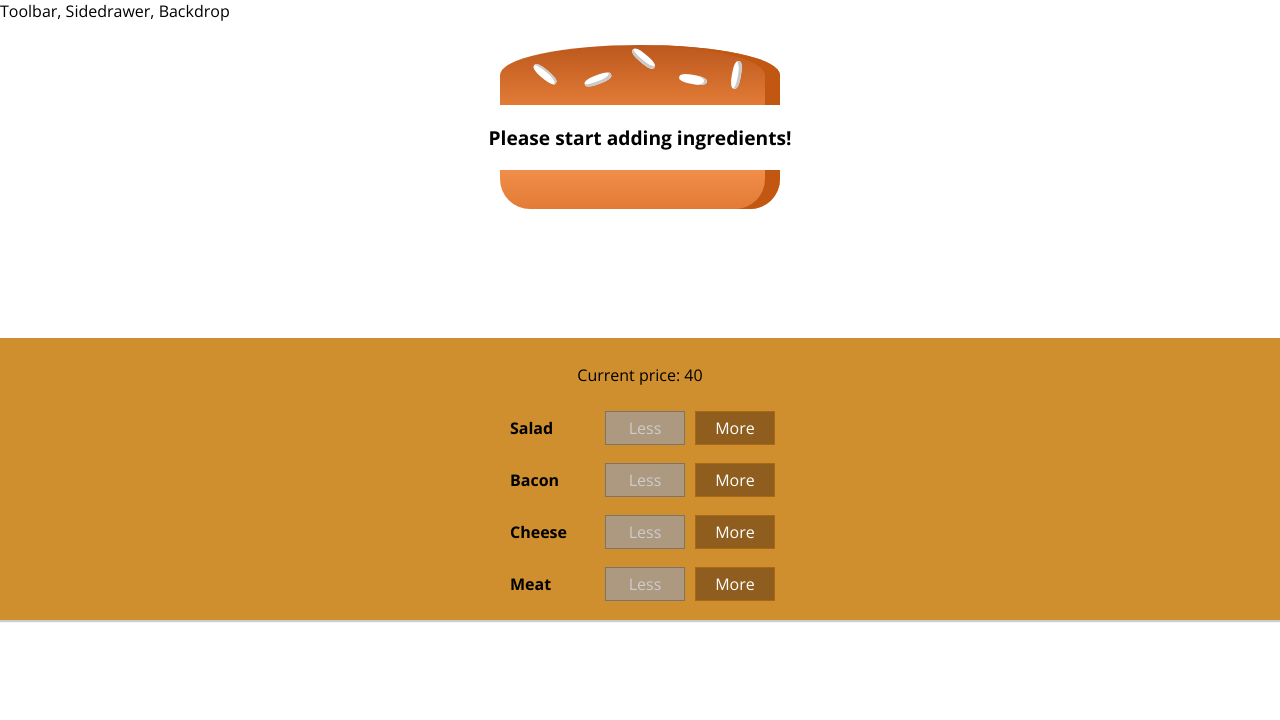
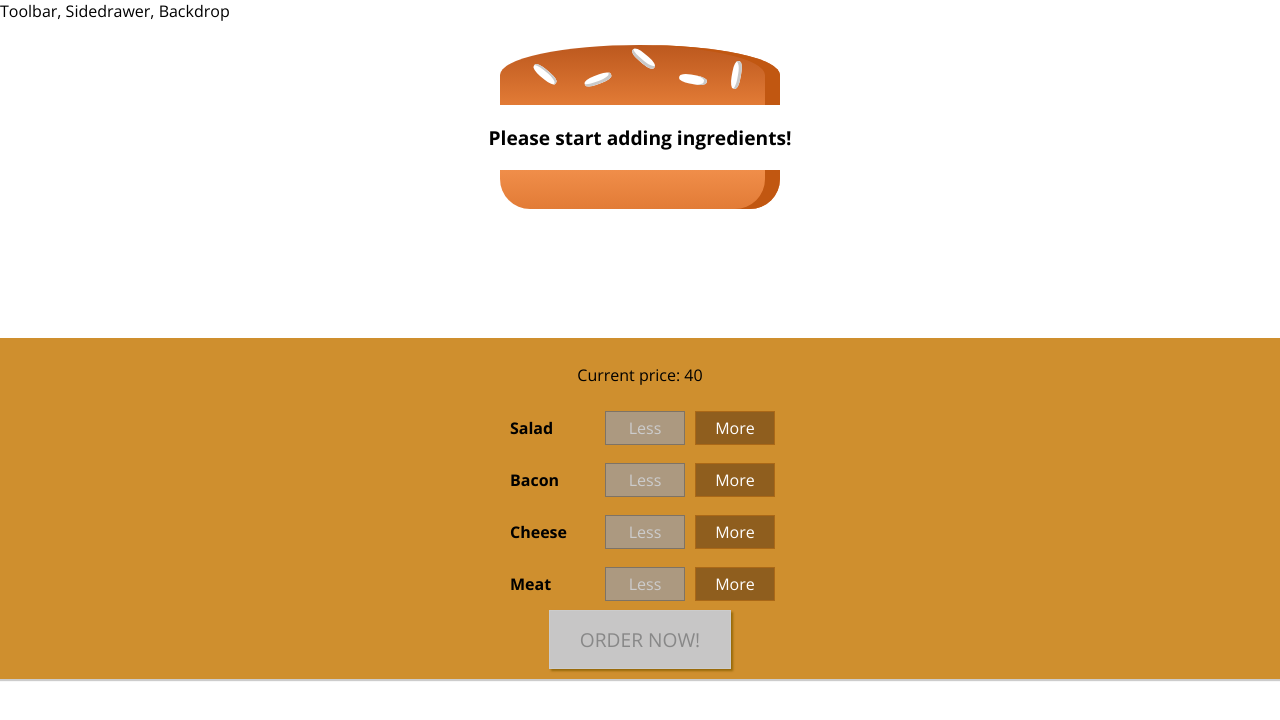
Before and after one commit to kapilarora403/Burger-app, a React app: page / in a window 1280 px wide. Shown: the top 720 px of the page. Built offline with nearby package versions, Linux system fonts and the light colour scheme.

Commit message:
Created ordering feature

```diff
--- a/src/Components/BuildControls/BuildControls.css
+++ b/src/Components/BuildControls/BuildControls.css
@@ -8,3 +8,43 @@
     margin: auto;
     padding: 10px 0;
 }
+.OrderButton {
+    background-color: #DAD735;
+    outline: none;
+    cursor: pointer;
+    border: 1px solid #966909;
+    color: #966909;
+    font-family: inherit;
+    font-size: 1.2em;
+    padding: 15px 30px;
+    box-shadow: 2px 2px 2px #966909;
+}
+
+.OrderButton:hover, .OrderButton:active {
+    background-color: #A0DB41;
+    border: 1px solid #966909;
+    color: #966909;
+}
+
+.OrderButton:disabled {
+    background-color: #C7C6C6;
+    cursor: not-allowed;
+    border: 1px solid #ccc;
+    color: #888888;
+}
+
+.OrderButton:not(:disabled) {
+    animation: enable 0.3s linear;
+}
+
+@keyframes enable {
+    0% {
+        transform: scale(1);
+    }
+    60% {
+        transform: scale(1.1);
+    }
+    100% {
+        transform: scale(1);
+    }
+}
--- a/src/Components/BuildControls/BuildControls.js
+++ b/src/Components/BuildControls/BuildControls.js
@@ -22,6 +22,7 @@
                />
                 })
             }
+            <button className={classes.OrderButton} disabled={!props.purchasable}>ORDER NOW!</button>
         </div>
     )
 };
--- a/src/Containers/BurgerBuilder/BurgerBuilder.js
+++ b/src/Containers/BurgerBuilder/BurgerBuilder.js
@@ -17,7 +17,18 @@
             cheese: 0,
             meat: 0
         },
-        totalPrice: 40
+        totalPrice: 40,
+        purchasable: false
+    };
+
+    updatePurchaseState = (ingredients) => {
+
+        const sum = Object.keys(ingredients).map(igKey => {
+            return ingredients[igKey]
+        }).reduce((previousValue, currentValue) => {
+            return previousValue + currentValue;
+        }, 0);
+        this.setState({purchasable: sum > 0})
     };
 
     addIngredientHandler = (type) => {
@@ -33,7 +44,8 @@
         this.setState({
              ingredients: updatedIngredients,
             totalPrice: newPrice
-        })
+        });
+        this.updatePurchaseState(updatedIngredients);
 
     };
     removeIngredientHandler = (type) => {
@@ -48,7 +60,8 @@
             this.setState({
                 ingredients: updatedIngredients,
                 totalPrice: newPrice
-            })
+            });
+            this.updatePurchaseState(updatedIngredients);
         }
     };
     render() {
@@ -66,6 +79,7 @@
                     moreHandler={this.addIngredientHandler}
                     disabled={disabledInfo}
                     totalPrice={this.state.totalPrice}
+                    purchasable={this.state.purchasable}
                 />
             </Aux>
         )
```
Also changed, not shown: src/Components/UI/Modal/Modal.css (added, +20 -0 lines), src/Components/UI/Modal/Modal.js (added, +11 -0 lines), src/Components/UI/Backdrop/Backdrop.js (added).
